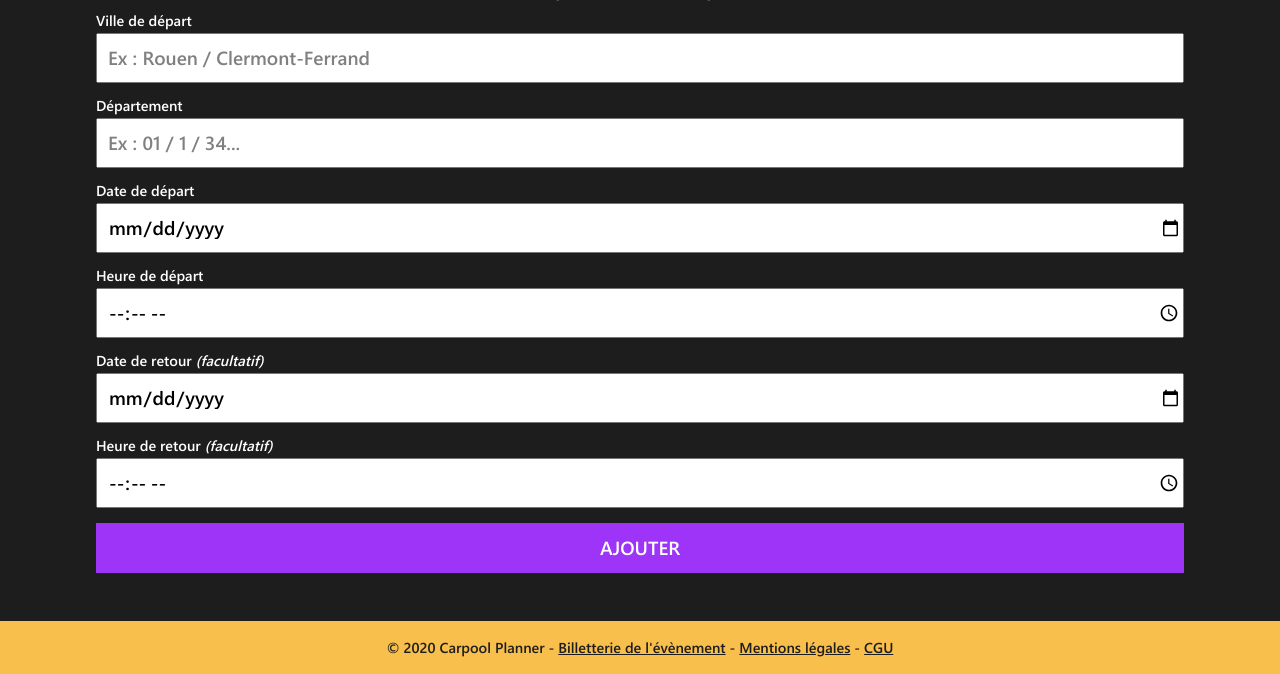
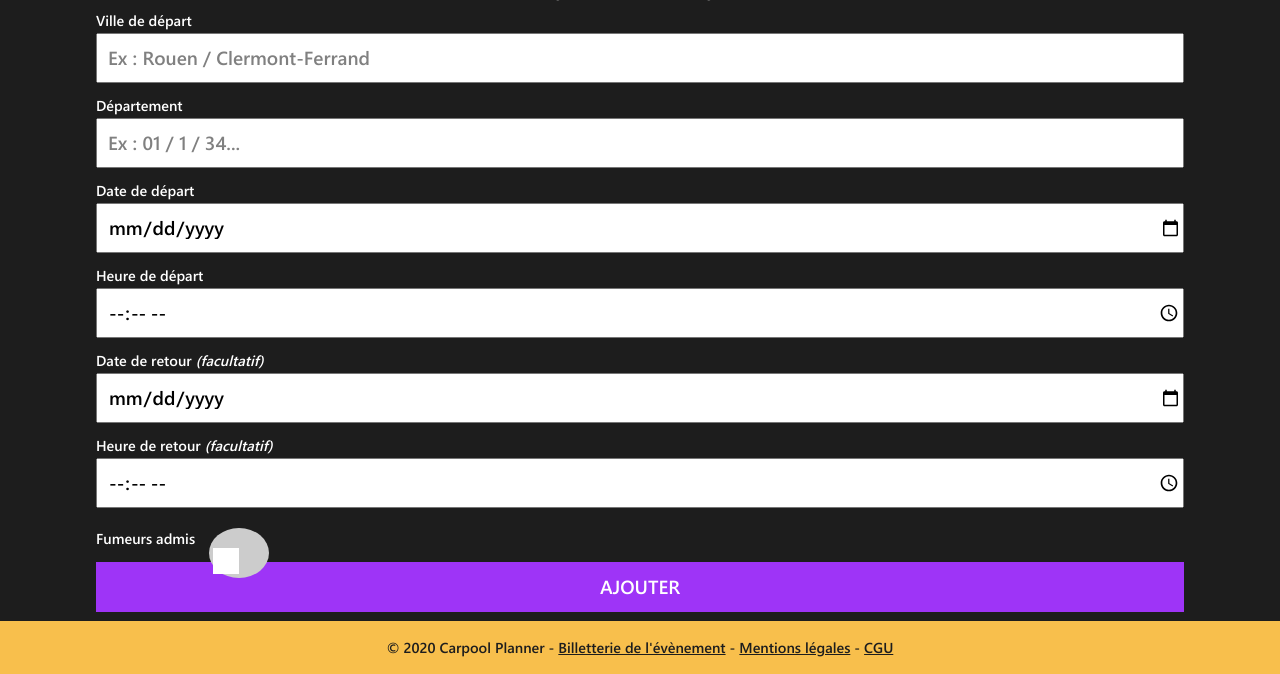
Before and after one commit to LilianLem/carpool-planner, a PHP site: page /carpoolplanner/view/ProposalAdd.php in a window 1280 px wide. Shown: the part 126-800 px from the top of the page. Run offline with PHP 8.4, Linux system fonts and the light colour scheme.

Commit message:
MVC | Sauvegarde checkbox stylisée (non fonctionnel)

```diff
--- a/static/css/style.css
+++ b/static/css/style.css
@@ -577,6 +577,75 @@ input.rounded-square-button
 	color: gray;
 }
 
+/* Formulaire - Checkbox switch - https://codepen.io/sohibovaziz/pen/dyoYYNq */
+
+.basic-form .switch {
+	position: relative;
+	display: inline-block;
+	width: 60px;
+	height: 34px;
+	margin-left: 10px;
+}
+
+.basic-form .switch, .basic-form .switch-label
+{
+	vertical-align: middle;
+}
+
+/*.basic-form .switch input {
+	opacity: 0;
+	width: 0;
+	height: 0;
+}*/
+
+.basic-form .switch input /*.slider*/ {
+	position: absolute;
+	cursor: pointer;
+	top: 0;
+	left: 0;
+	right: 0;
+	bottom: 0;
+	background-color: #ccc;
+	-webkit-transition: .4s;
+	transition: .4s;
+	-webkit-appearance: none;
+}
+
+.basic-form .switch input:before /*.slider:before*/ {
+	position: absolute;
+	content: "";
+	height: 26px;
+	width: 26px;
+	left: 4px;
+	bottom: 4px;
+	background-color: white;
+	-webkit-transition: .4s;
+	transition: .4s;
+}
+
+.basic-form .switch input:checked /*+ .slider*/ {
+	background-color: #2196F3;
+}
+
+.basic-form .switch input:focus /*+ .slider*/ {
+	box-shadow: 0 0 1px #2196F3;
+}
+
+.basic-form .switch input:before:checked /*input:checked + .slider:before*/ {
+	-webkit-transform: translateX(26px);
+	-ms-transform: translateX(26px);
+	transform: translateX(26px);
+}
+
+/* Rounded sliders */
+.basic-form .switch input /*.slider.round*/ {
+	border-radius: 34px;
+}
+
+.basic-form .switch input /*.slider.round:before*/ {
+	border-radius: 50%;
+}
+
 /* Media query mobile à venir V */
 
 .button, .basic-form input
--- a/view/ProposalAdd.php
+++ b/view/ProposalAdd.php
@@ -58,6 +58,16 @@
 				<label for="return-time">Heure de retour <span class="i">(facultatif)</span></label>
 				<input type="time" name="returnTime" id="return-time" step="900" />
 
+<!--                <label for="smoking-allowed">Fumeurs admis</label>
+                <div class="switch">
+                    <input type="checkbox" name="smokingAllowed" id="smoking-allowed" />
+                    <span class="slider round"></span>
+                </div>-->
+                <label for="smoking-allowed">Fumeurs admis</label>
+                <div class="switch">
+                    <input type="checkbox" name="smokingAllowed" id="smoking-allowed" />
+                </div>
+
 				<input class="button" type="submit" value="Ajouter" />
 			</form>
 		</main>
```
